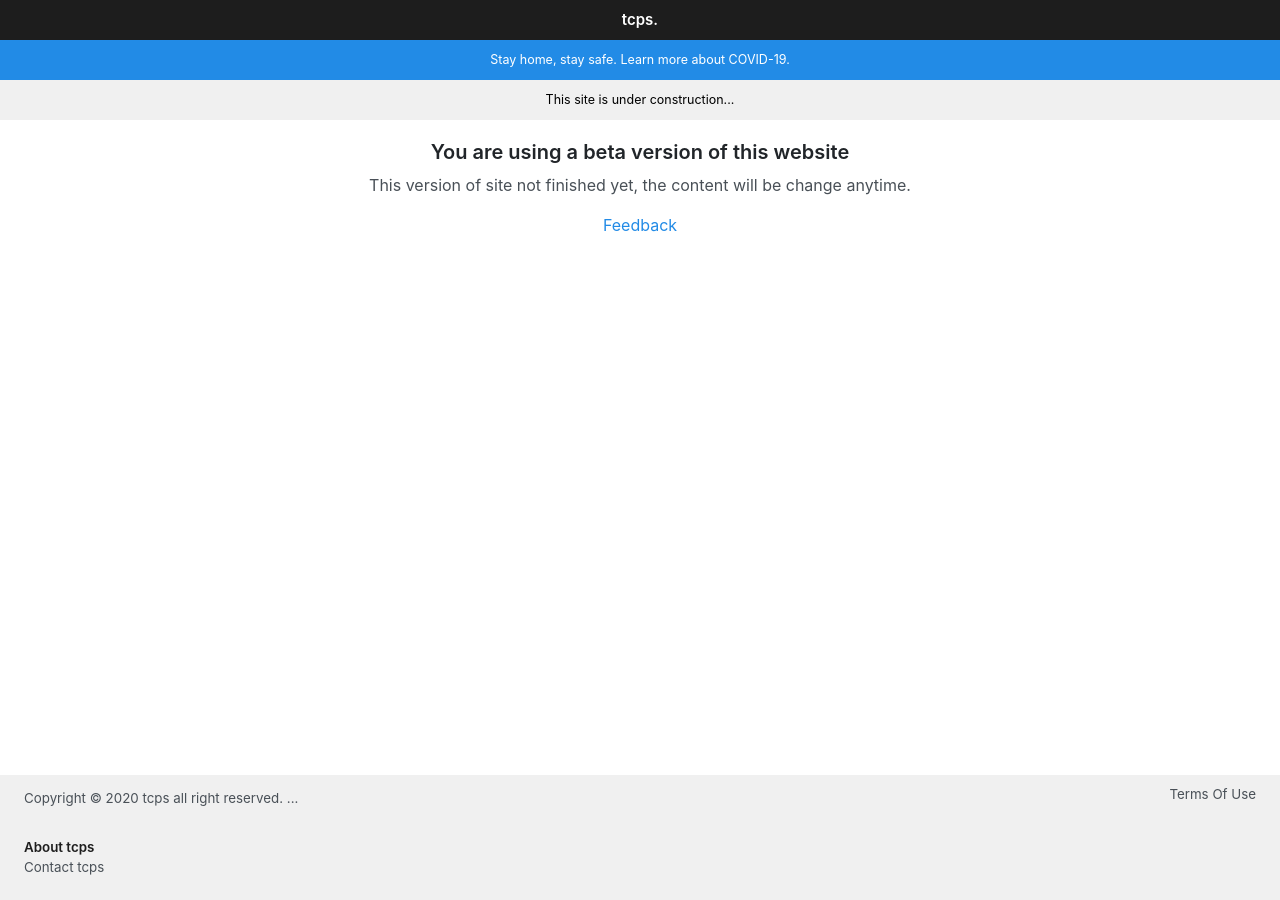
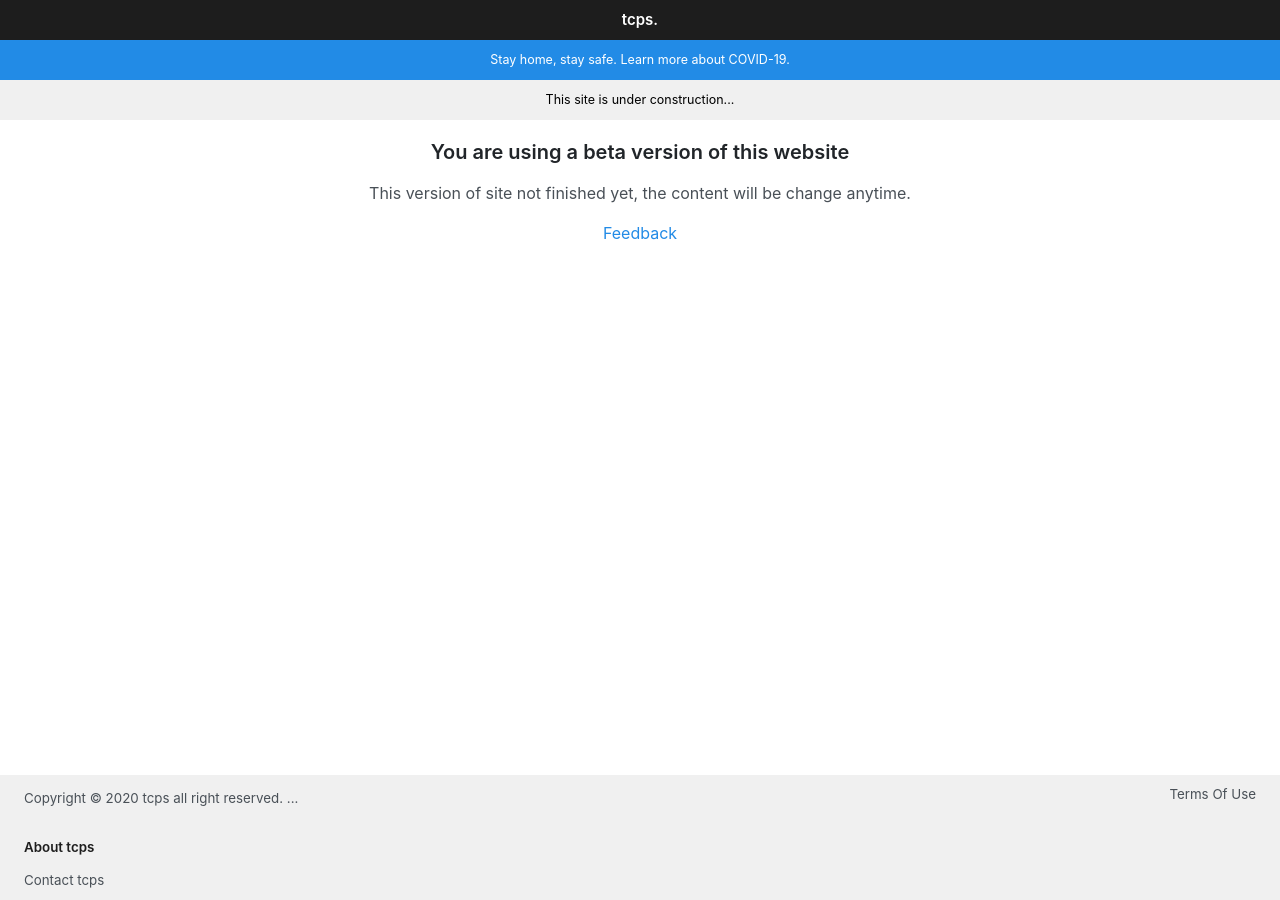
Before and after one commit to ttcps/ttcps.github.io, a Jekyll site: the page built from index.html, in a window 1280 px wide. Built offline with Jekyll 4.4.1, drawn with Linux system fonts in a browser that asks for light colours.

Commit message:
Update _type.scss

```diff
--- a/_sass/_type.scss
+++ b/_sass/_type.scss
@@ -14,27 +14,27 @@
 }
 
 h2 {
-  margin-top: 1rem;
+  padding-top: 1rem;
   font-size: 1.5rem;
 }
 
 h3 {
-  margin-top: 1.5rem;
+  padding-top: 1.5rem;
   font-size: 1.25rem;
 }
 
 h4, h5, h6 {
-  margin-top: 1rem;
+  padding-top: 1rem;
   font-size: 1rem;
 }
 
 p {
-  margin-top: 0;
+  padding-top: 0;
   margin-bottom: 1rem;
 }
 
 ul, ol, dl {
-  margin-top: 0;
+  padding-top: 0;
   margin-bottom: 1rem;
 }
 
```
